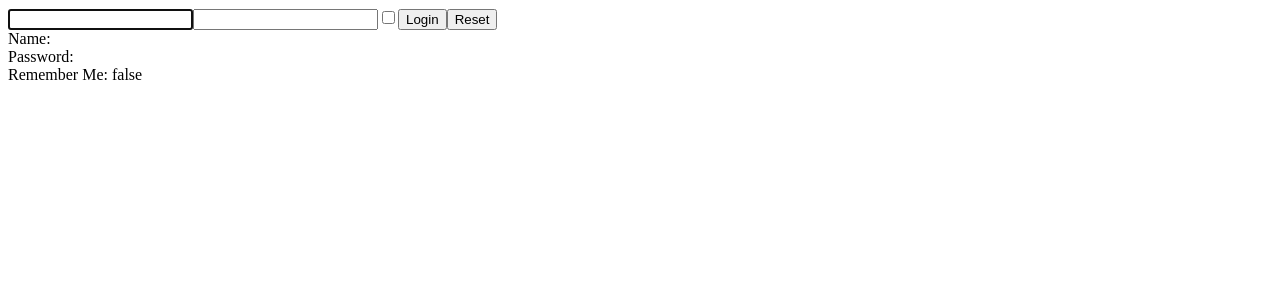
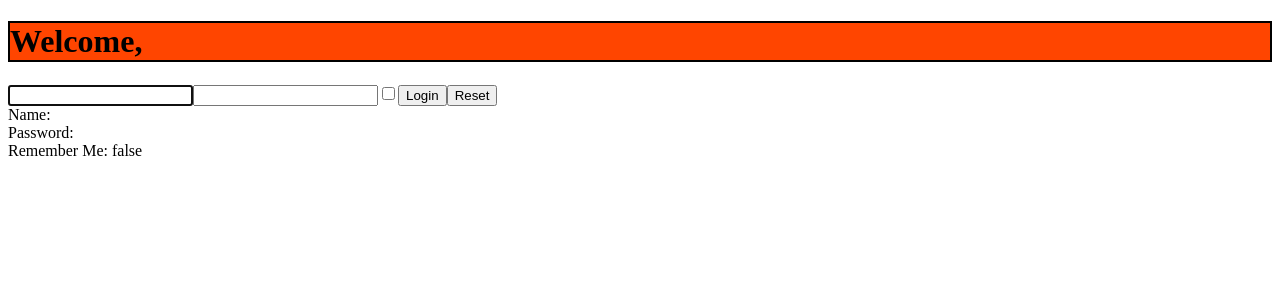
Before and after one commit to mgnkgn/develhope-react-exercises, a React (Create React App) app: page / in a window 1280 px wide. Shown: the top 300 px of the page. Built offline with nearby package versions, Linux system fonts and the light colour scheme.

Commit message:
forms-06-ii

```diff
--- a/src/App.js
+++ b/src/App.js
@@ -1,6 +1,7 @@
 import React, { Component } from "react";
 
 import InteractiveWelcome from "./InteractiveWelcome";
+import Welcome from "./Welcome";
 import Login from "./Login";
 import UncontrolledLogin from "./UncontrolledLogin";
 
@@ -12,6 +13,7 @@ export default class App extends Component {
   render() {
     return (
       <div>
+        <Welcome />
         {/* <InteractiveWelcome /> */}
         {/* <Login onLogin={this.loginHandler.bind(this)} /> */}
         <UncontrolledLogin />
--- a/src/Welcome.js
+++ b/src/Welcome.js
@@ -2,6 +2,6 @@ import React, { Component } from "react";
 
 export default class Welcome extends Component {
   render() {
-    return <h1>Welcome, {this.props.name}</h1>;
+    return <h1 className="welcome">Welcome, {this.props.name}</h1>;
   }
 }
--- /dev/null
+++ b/src/index.css
@@ -0,0 +1,4 @@
+.welcome {
+  background: orangered;
+  border: 2px solid black;
+}
--- a/src/index.js
+++ b/src/index.js
@@ -2,5 +2,6 @@ import React from "react";
 import ReactDOM from "react-dom";
 
 import App from "./App";
+import "./index.css";
 
 ReactDOM.render(<App />, document.getElementById("root"));
```
